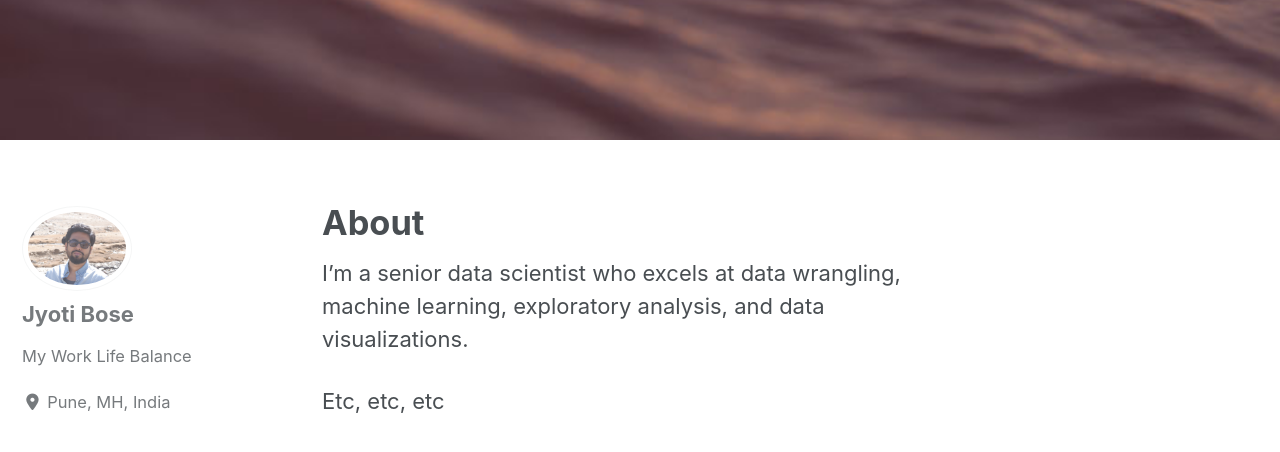
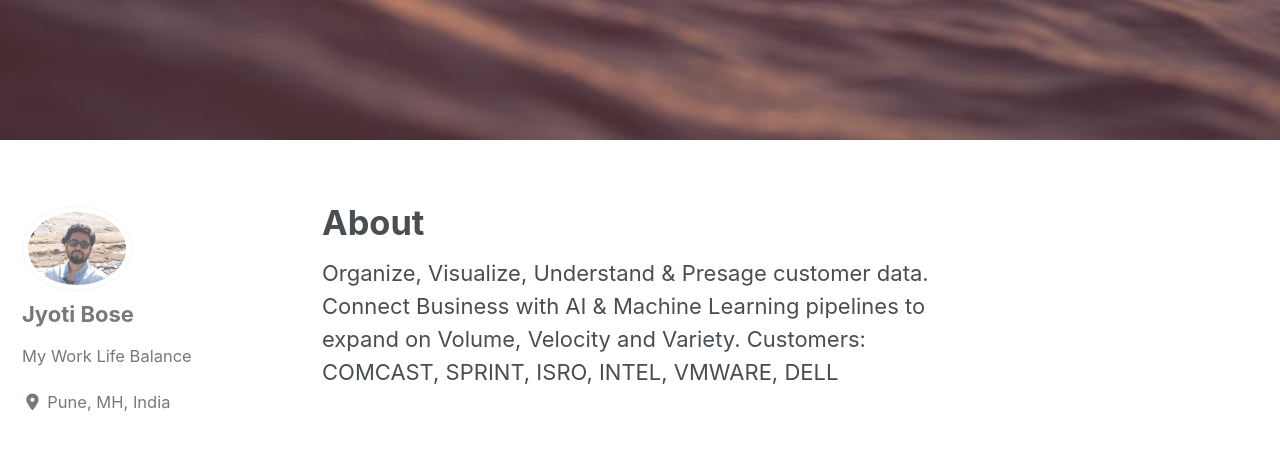
Before and after one commit to ijbo/myProfile, a Jekyll site: the page built from _pages/about.md, in a window 1280 px wide and 900 px high, scrolled down 772 px. Shown: the top 452 px of the window. Built offline with Jekyll 4.4.1, drawn with Linux system fonts in a browser that asks for light colours; cached includes are drawn as plain includes; nearby versions of some CDN libraries.

Commit message:
Update about.md

```diff
--- a/_pages/about.md
+++ b/_pages/about.md
@@ -5,6 +5,6 @@ header:
   image: "/images/zakim.jpg"
 ---
 
-I'm a senior data scientist who excels at data wrangling, machine learning, exploratory analysis, and data visualizations.
-
-Etc, etc, etc
+Organize, Visualize, Understand & Presage customer data.
+Connect Business with AI & Machine Learning pipelines to expand on Volume, Velocity and Variety.
+Customers: COMCAST, SPRINT, ISRO, INTEL, VMWARE, DELL
```
